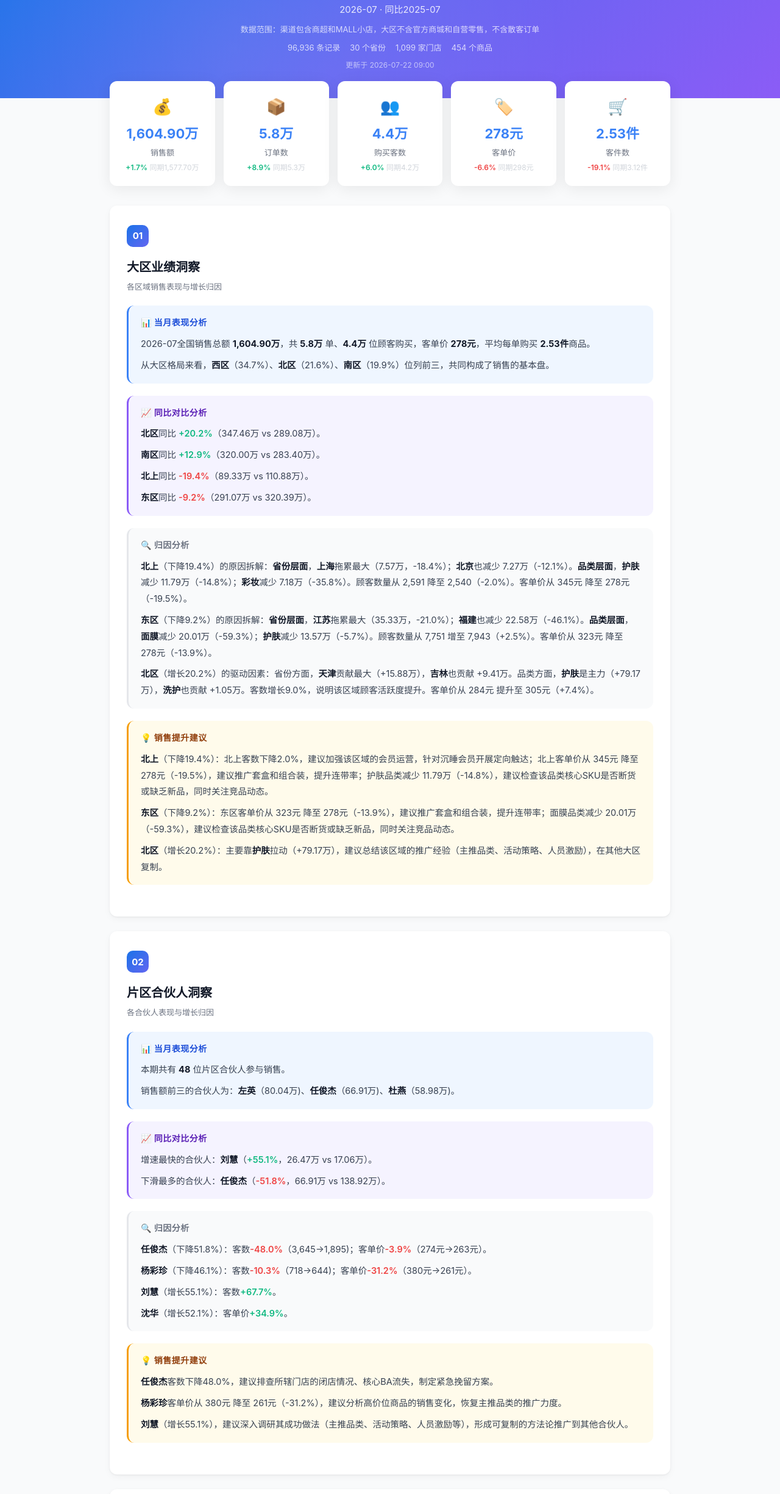
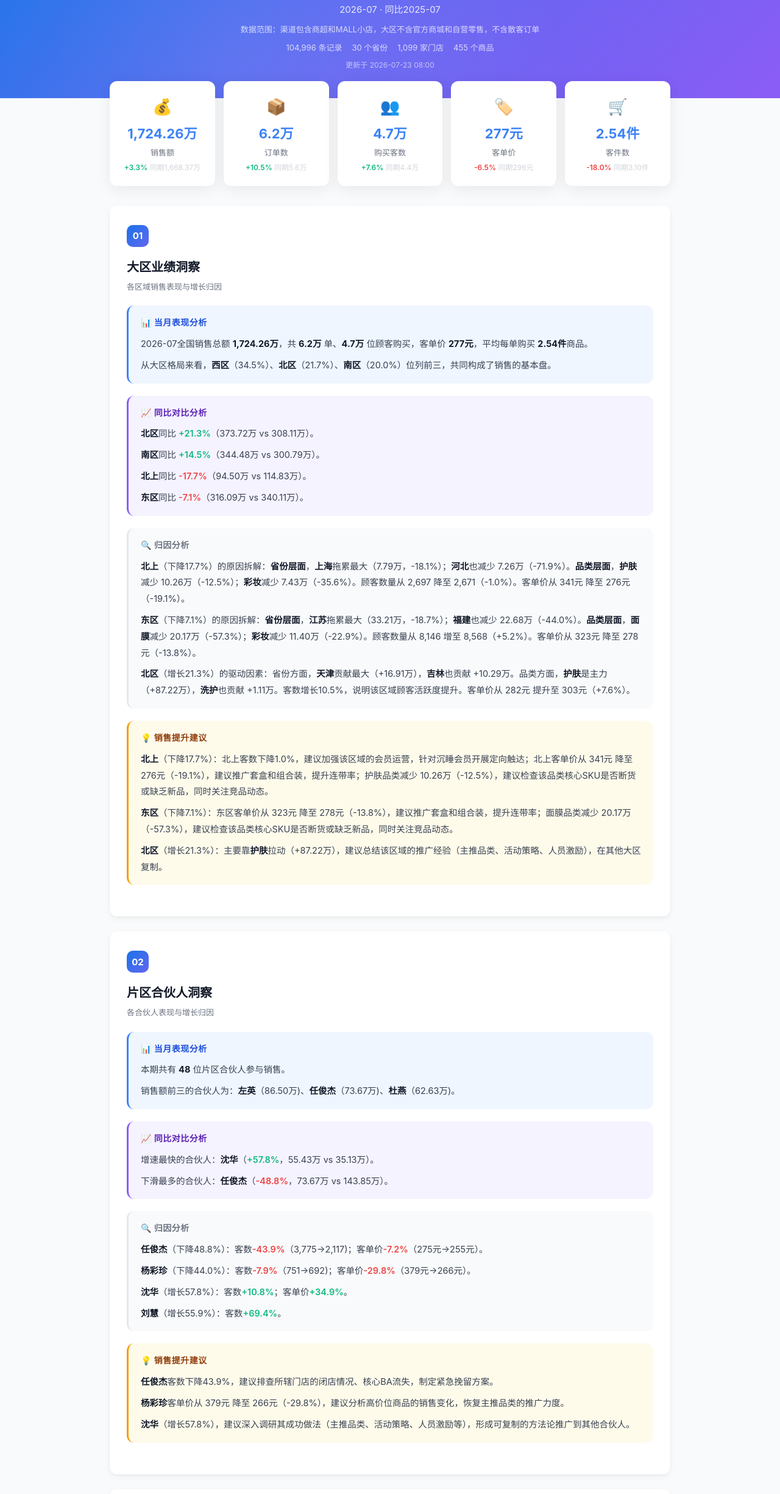
Before and after one commit to keanu666/report, a plain HTML site: page ai_sales_analysis.html in a window 1280 px wide. Shown: the part 110-2560 px from the top of the page at 61% size. Drawn offline with Linux system fonts and the light colour scheme.

Commit message:
每日报告更新 2026-07-23 08:00

```diff
--- a/ai_sales_analysis.html
+++ b/ai_sales_analysis.html
@@ -110,90 +110,90 @@ body { font-family: -apple-system, BlinkMacSystemFont, "Segoe UI", "PingFang SC"
         <p class="header-date">2026-07 · 同比2025-07</p>
         <p class="header-scope">数据范围：渠道包含商超和MALL小店，大区不含官方商城和自营零售，不含散客订单</p>
         <div class="header-meta">
-            <span>96,936 条记录</span>
+            <span>104,996 条记录</span>
             <span>30 个省份</span>
             <span>1,099 家门店</span>
-            <span>454 个商品</span>
+            <span>455 个商品</span>
         </div>
-        <p class="header-update">更新于 2026-07-22 09:00</p>
+        <p class="header-update">更新于 2026-07-23 08:00</p>
     </div>
 </div>
 <div class="container">
 <div class="kpi-row">
         <div class="kpi-card">
             <div class="kpi-icon">💰</div>
-            <div class="kpi-value">1,604.90万</div>
+            <div class="kpi-value">1,724.26万</div>
             <div class="kpi-label">销售额</div>
-            <div class="kpi-yoy"><span class="up">+1.7%</span> <span class="kpi-sub">同期1,577.70万</span></div>
+            <div class="kpi-yoy"><span class="up">+3.3%</span> <span class="kpi-sub">同期1,668.37万</span></div>
         </div>
         <div class="kpi-card">
             <div class="kpi-icon">📦</div>
-            <div class="kpi-value">5.8万</div>
+            <div class="kpi-value">6.2万</div>
             <div class="kpi-label">订单数</div>
-            <div class="kpi-yoy"><span class="up">+8.9%</span> <span class="kpi-sub">同期5.3万</span></div>
+            <div class="kpi-yoy"><span class="up">+10.5%</span> <span class="kpi-sub">同期5.6万</span></div>
         </div>
         <div class="kpi-card">
             <div class="kpi-icon">👥</div>
-            <div class="kpi-value">4.4万</div>
+            <div class="kpi-value">4.7万</div>
             <div class="kpi-label">购买客数</div>
-            <div class="kpi-yoy"><span class="up">+6.0%</span> <span class="kpi-sub">同期4.2万</span></div>
+            <div class="kpi-yoy"><span class="up">+7.6%</span> <span class="kpi-sub">同期4.4万</span></div>
         </div>
         <div class="kpi-card">
             <div class="kpi-icon">🏷️</div>
-            <div class="kpi-value">278元</div>
+            <div class="kpi-value">277元</div>
             <div class="kpi-label">客单价</div>
-            <div class="kpi-yoy"><span class="down">-6.6%</span> <span class="kpi-sub">同期298元</span></div>
+            <div class="kpi-yoy"><span class="down">-6.5%</span> <span class="kpi-sub">同期296元</span></div>
         </div>
         <div class="kpi-card">
             <div class="kpi-icon">🛒</div>
-            <div class="kpi-value">2.53件</div>
+            <div class="kpi-value">2.54件</div>
             <div class="kpi-label">客件数</div>
-            <div class="kpi-yoy"><span class="down">-19.1%</span> <span class="kpi-sub">同期3.12件</span></div>
+            <div class="kpi-yoy"><span class="down">-18.0%</span> <span class="kpi-sub">同期3.10件</span></div>
         </div></div>
 
 <section class="section">
     <div class="section-num">01</div>
     <h2>大区业绩洞察</h2>
     <p class="section-desc">各区域销售表现与增长归因</p>
-    <div class="narrative"><h3>📊 当月表现分析</h3><p>2026-07全国销售总额 <strong>1,604.90万</strong>，共 <strong>5.8万</strong> 单、<strong>4.4万</strong> 位顾客购买，客单价 <strong>278元</strong>，平均每单购买 <strong>2.53件</strong>商品。</p><p>从大区格局来看，<strong>西区</strong>（34.7%）、<strong>北区</strong>（21.6%）、<strong>南区</strong>（19.9%）位列前三，共同构成了销售的基本盘。</p></div>
-    <div class="narrative"><h3>📈 同比对比分析</h3><p><strong>北区</strong>同比 <strong><span class="up">+20.2%</span></strong>（347.46万 vs 289.08万）。</p><p><strong>南区</strong>同比 <strong><span class="up">+12.9%</span></strong>（320.00万 vs 283.40万）。</p><p><strong>北上</strong>同比 <strong><span class="down">-19.4%</span></strong>（89.33万 vs 110.88万）。</p><p><strong>东区</strong>同比 <strong><span class="down">-9.2%</span></strong>（291.07万 vs 320.39万）。</p></div>
-    <div class="narrative"><h3>🔍 归因分析</h3><p><strong>北上</strong>（下降19.4%）的原因拆解：<strong>省份层面</strong>，<strong>上海</strong>拖累最大（7.57万，-18.4%）；<strong>北京</strong>也减少 7.27万（-12.1%）。<strong>品类层面</strong>，<strong>护肤</strong>减少 11.79万（-14.8%）；<strong>彩妆</strong>减少 7.18万（-35.8%）。顾客数量从 2,591 降至 2,540（-2.0%）。客单价从 345元 降至 278元（-19.5%）。</p><p><strong>东区</strong>（下降9.2%）的原因拆解：<strong>省份层面</strong>，<strong>江苏</strong>拖累最大（35.33万，-21.0%）；<strong>福建</strong>也减少 22.58万（-46.1%）。<strong>品类层面</strong>，<strong>面膜</strong>减少 20.01万（-59.3%）；<strong>护肤</strong>减少 13.57万（-5.7%）。顾客数量从 7,751 增至 7,943（+2.5%）。客单价从 323元 降至 278元（-13.9%）。</p><p><strong>北区</strong>（增长20.2%）的驱动因素：省份方面，<strong>天津</strong>贡献最大（+15.88万），<strong>吉林</strong>也贡献 +9.41万。品类方面，<strong>护肤</strong>是主力（+79.17万），<strong>洗护</strong>也贡献 +1.05万。客数增长9.0%，说明该区域顾客活跃度提升。客单价从 284元 提升至 305元（+7.4%）。</p></div>
-    <div class="narrative"><h3>💡 销售提升建议</h3><p><strong>北上</strong>（下降19.4%）：北上客数下降2.0%，建议加强该区域的会员运营，针对沉睡会员开展定向触达；北上客单价从 345元 降至 278元（-19.5%），建议推广套盒和组合装，提升连带率；护肤品类减少 11.79万（-14.8%），建议检查该品类核心SKU是否断货或缺乏新品，同时关注竞品动态。</p><p><strong>东区</strong>（下降9.2%）：东区客单价从 323元 降至 278元（-13.9%），建议推广套盒和组合装，提升连带率；面膜品类减少 20.01万（-59.3%），建议检查该品类核心SKU是否断货或缺乏新品，同时关注竞品动态。</p><p><strong>北区</strong>（增长20.2%）：主要靠<strong>护肤</strong>拉动（+79.17万），建议总结该区域的推广经验（主推品类、活动策略、人员激励），在其他大区复制。</p></div>
+    <div class="narrative"><h3>📊 当月表现分析</h3><p>2026-07全国销售总额 <strong>1,724.26万</strong>，共 <strong>6.2万</strong> 单、<strong>4.7万</strong> 位顾客购买，客单价 <strong>277元</strong>，平均每单购买 <strong>2.54件</strong>商品。</p><p>从大区格局来看，<strong>西区</strong>（34.5%）、<strong>北区</strong>（21.7%）、<strong>南区</strong>（20.0%）位列前三，共同构成了销售的基本盘。</p></div>
+    <div class="narrative"><h3>📈 同比对比分析</h3><p><strong>北区</strong>同比 <strong><span class="up">+21.3%</span></strong>（373.72万 vs 308.11万）。</p><p><strong>南区</strong>同比 <strong><span class="up">+14.5%</span></strong>（344.48万 vs 300.79万）。</p><p><strong>北上</strong>同比 <strong><span class="down">-17.7%</span></strong>（94.50万 vs 114.83万）。</p><p><strong>东区</strong>同比 <strong><span class="down">-7.1%</span></strong>（316.09万 vs 340.11万）。</p></div>
+    <div class="narrative"><h3>🔍 归因分析</h3><p><strong>北上</strong>（下降17.7%）的原因拆解：<strong>省份层面</strong>，<strong>上海</strong>拖累最大（7.79万，-18.1%）；<strong>河北</strong>也减少 7.26万（-71.9%）。<strong>品类层面</strong>，<strong>护肤</strong>减少 10.26万（-12.5%）；<strong>彩妆</strong>减少 7.43万（-35.6%）。顾客数量从 2,697 降至 2,671（-1.0%）。客单价从 341元 降至 276元（-19.1%）。</p><p><strong>东区</strong>（下降7.1%）的原因拆解：<strong>省份层面</strong>，<strong>江苏</strong>拖累最大（33.21万，-18.7%）；<strong>福建</strong>也减少 22.68万（-44.0%）。<strong>品类层面</strong>，<strong>面膜</strong>减少 20.17万（-57.3%）；<strong>彩妆</strong>减少 11.40万（-22.9%）。顾客数量从 8,146 增至 8,568（+5.2%）。客单价从 323元 降至 278元（-13.8%）。</p><p><strong>北区</strong>（增长21.3%）的驱动因素：省份方面，<strong>天津</strong>贡献最大（+16.91万），<strong>吉林</strong>也贡献 +10.29万。品类方面，<strong>护肤</strong>是主力（+87.22万），<strong>洗护</strong>也贡献 +1.11万。客数增长10.5%，说明该区域顾客活跃度提升。客单价从 282元 提升至 303元（+7.6%）。</p></div>
+    <div class="narrative"><h3>💡 销售提升建议</h3><p><strong>北上</strong>（下降17.7%）：北上客数下降1.0%，建议加强该区域的会员运营，针对沉睡会员开展定向触达；北上客单价从 341元 降至 276元（-19.1%），建议推广套盒和组合装，提升连带率；护肤品类减少 10.26万（-12.5%），建议检查该品类核心SKU是否断货或缺乏新品，同时关注竞品动态。</p><p><strong>东区</strong>（下降7.1%）：东区客单价从 323元 降至 278元（-13.8%），建议推广套盒和组合装，提升连带率；面膜品类减少 20.17万（-57.3%），建议检查该品类核心SKU是否断货或缺乏新品，同时关注竞品动态。</p><p><strong>北区</strong>（增长21.3%）：主要靠<strong>护肤</strong>拉动（+87.22万），建议总结该区域的推广经验（主推品类、活动策略、人员激励），在其他大区复制。</p></div>
 </section>
 
 <section class="section">
     <div class="section-num">02</div>
     <h2>片区合伙人洞察</h2>
     <p class="section-desc">各合伙人表现与增长归因</p>
-    <div class="narrative"><h3>📊 当月表现分析</h3><p>本期共有 <strong>48</strong> 位片区合伙人参与销售。</p><p>销售额前三的合伙人为：<strong>左英</strong>（80.04万)、<strong>任俊杰</strong>（66.91万)、<strong>杜燕</strong>（58.98万)。</p></div>
-    <div class="narrative"><h3>📈 同比对比分析</h3><p>增速最快的合伙人：<strong>刘慧</strong>（<span class="up">+55.1%</span>，26.47万 vs 17.06万）。</p><p>下滑最多的合伙人：<strong>任俊杰</strong>（<span class="down">-51.8%</span>，66.91万 vs 138.92万）。</p></div>
-    <div class="narrative"><h3>🔍 归因分析</h3><p><strong>任俊杰</strong>（下降51.8%）：客数<span class="down">-48.0%</span>（3,645→1,895)；客单价<span class="down">-3.9%</span>（274元→263元）。</p><p><strong>杨彩珍</strong>（下降46.1%）：客数<span class="down">-10.3%</span>（718→644)；客单价<span class="down">-31.2%</span>（380元→261元）。</p><p><strong>刘慧</strong>（增长55.1%）：客数<span class="up">+67.7%</span>。</p><p><strong>沈华</strong>（增长52.1%）：客单价<span class="up">+34.9%</span>。</p></div>
-    <div class="narrative"><h3>💡 销售提升建议</h3><p><strong>任俊杰</strong>客数下降48.0%，建议排查所辖门店的闭店情况、核心BA流失，制定紧急挽留方案。</p><p><strong>杨彩珍</strong>客单价从 380元 降至 261元（-31.2%），建议分析高价位商品的销售变化，恢复主推品类的推广力度。</p><p><strong>刘慧</strong>（增长55.1%），建议深入调研其成功做法（主推品类、活动策略、人员激励等），形成可复制的方法论推广到其他合伙人。</p></div>
+    <div class="narrative"><h3>📊 当月表现分析</h3><p>本期共有 <strong>48</strong> 位片区合伙人参与销售。</p><p>销售额前三的合伙人为：<strong>左英</strong>（86.50万)、<strong>任俊杰</strong>（73.67万)、<strong>杜燕</strong>（62.63万)。</p></div>
+    <div class="narrative"><h3>📈 同比对比分析</h3><p>增速最快的合伙人：<strong>沈华</strong>（<span class="up">+57.8%</span>，55.43万 vs 35.13万）。</p><p>下滑最多的合伙人：<strong>任俊杰</strong>（<span class="down">-48.8%</span>，73.67万 vs 143.85万）。</p></div>
+    <div class="narrative"><h3>🔍 归因分析</h3><p><strong>任俊杰</strong>（下降48.8%）：客数<span class="down">-43.9%</span>（3,775→2,117)；客单价<span class="down">-7.2%</span>（275元→255元）。</p><p><strong>杨彩珍</strong>（下降44.0%）：客数<span class="down">-7.9%</span>（751→692)；客单价<span class="down">-29.8%</span>（379元→266元）。</p><p><strong>沈华</strong>（增长57.8%）：客数<span class="up">+10.8%</span>；客单价<span class="up">+34.9%</span>。</p><p><strong>刘慧</strong>（增长55.9%）：客数<span class="up">+69.4%</span>。</p></div>
+    <div class="narrative"><h3>💡 销售提升建议</h3><p><strong>任俊杰</strong>客数下降43.9%，建议排查所辖门店的闭店情况、核心BA流失，制定紧急挽留方案。</p><p><strong>杨彩珍</strong>客单价从 379元 降至 266元（-29.8%），建议分析高价位商品的销售变化，恢复主推品类的推广力度。</p><p><strong>沈华</strong>（增长57.8%），建议深入调研其成功做法（主推品类、活动策略、人员激励等），形成可复制的方法论推广到其他合伙人。</p></div>
 </section>
 
 <section class="section">
     <div class="section-num">03</div>
     <h2>会员类型洞察</h2>
     <p class="section-desc">新老客结构与复购质量分析</p>
-    <div class="narrative"><h3>📊 当月表现分析</h3><p>本月销售中，<strong>老客</strong>贡献了 <strong>88.5%</strong>（1,420.73万），<strong>新客</strong>贡献了 <strong>11.5%</strong>（184.17万）。</p><p>老客客单价 <strong>319元</strong>，新客客单价 <strong>139元</strong>，老客客单价是新客的 2.3 倍。</p><p>老客客件数 <strong>2.80件</strong>，新客客件数 <strong>1.60件</strong>。</p></div>
-    <div class="narrative"><h3>📈 同比对比分析</h3><p>老客同比 <strong><span class="up">+4.9%</span></strong>（1,420.73万 vs 1,354.96万）。</p><p>新客同比 <strong><span class="down">-17.3%</span></strong>（184.17万 vs 222.74万）。</p></div>
-    <div class="narrative"><h3>🔍 归因分析</h3><p>新客同比 <strong><span class="down">-17.3%</span></strong>，深层原因：新客招募数量从 1.2万 降至 1.2万（-2.2%），招新力度不足是核心原因。品类方面，新客购买减少最多的品类为：<strong>护肤</strong>（减少19.57万）、<strong>面膜</strong>（减少14.40万）。去年新客主要购买：护肤（165.16万）、彩妆（30.45万）、面膜（25.16万）；今年变为：护肤（145.59万）、彩妆（21.29万）、面膜（10.76万）。</p><p>老客同比 <strong><span class="up">+4.9%</span></strong>：客数<span class="up">+7.5%</span>；客单价<span class="down">-8.1%</span>。</p></div>
-    <div class="narrative"><h3>💡 销售提升建议</h3><p>新客同比下降17.3%（客数从 1.2万 降至 1.2万） 护肤品类减少 19.57万（-11.8%），建议针对新客推出该品类的体验装或首购优惠；面膜品类减少 14.40万（-57.2%），建议针对新客推出该品类的体验装或首购优惠 建议加大新客首单礼、体验装派发的投入力度。</p><p>老客复购活跃（客数从 3.1万 增至 3.3万），建议加强老客专属运营（会员等级权益、生日礼、积分兑换），进一步放大老客价值。</p></div>
+    <div class="narrative"><h3>📊 当月表现分析</h3><p>本月销售中，<strong>老客</strong>贡献了 <strong>88.5%</strong>（1,525.72万），<strong>新客</strong>贡献了 <strong>11.5%</strong>（198.54万）。</p><p>老客客单价 <strong>317元</strong>，新客客单价 <strong>140元</strong>，老客客单价是新客的 2.3 倍。</p><p>老客客件数 <strong>2.81件</strong>，新客客件数 <strong>1.60件</strong>。</p></div>
+    <div class="narrative"><h3>📈 同比对比分析</h3><p>老客同比 <strong><span class="up">+6.8%</span></strong>（1,525.72万 vs 1,428.91万）。</p><p>新客同比 <strong><span class="down">-17.1%</span></strong>（198.54万 vs 239.46万）。</p></div>
+    <div class="narrative"><h3>🔍 归因分析</h3><p>新客同比 <strong><span class="down">-17.1%</span></strong>，深层原因：新客招募数量从 1.3万 降至 1.3万（-1.4%），招新力度不足是核心原因。品类方面，新客购买减少最多的品类为：<strong>护肤</strong>（减少20.45万）、<strong>面膜</strong>（减少14.37万）。去年新客主要购买：护肤（177.88万）、彩妆（33.59万）、面膜（25.95万）；今年变为：护肤（157.43万）、彩妆（22.76万）、面膜（11.58万）。</p><p>老客同比 <strong><span class="up">+6.8%</span></strong>：客数<span class="up">+9.5%</span>；客单价<span class="down">-8.1%</span>。</p></div>
+    <div class="narrative"><h3>💡 销售提升建议</h3><p>新客同比下降17.1%（客数从 1.3万 降至 1.3万） 护肤品类减少 20.45万（-11.5%），建议针对新客推出该品类的体验装或首购优惠；面膜品类减少 14.37万（-55.4%），建议针对新客推出该品类的体验装或首购优惠 建议加大新客首单礼、体验装派发的投入力度。</p><p>老客复购活跃（客数从 3.3万 增至 3.6万），建议加强老客专属运营（会员等级权益、生日礼、积分兑换），进一步放大老客价值。</p></div>
 </section>
 
 <section class="section">
     <div class="section-num">04</div>
     <h2>商品洞察</h2>
     <p class="section-desc">品类表现、系列趋势与爆款分析</p>
-    <div class="narrative"><h3>📊 当月表现分析</h3><p>从品类结构来看，<strong>护肤</strong>（80.6%）、<strong>彩妆</strong>（11.7%）、<strong>面膜</strong>（5.1%）构成主力品类。</p><p>系列层面，<strong>铂金胶原系列</strong>（308.17万)、<strong>金钻微雕系列</strong>（246.60万)、<strong>雪肌追光系列</strong>（185.90万)位列前三。</p><p>单品爆款方面，<strong>雪肌追光四件套(洁水乳精)</strong>（76.20万)、<strong>三重胶原全脸淡纹次抛精华液1.2mL×30支</strong>（73.42万)、<strong>铂金胶原修护三件套(水霜精)</strong>（44.39万)销售额最高。</p></div>
-    <div class="narrative"><h3>📈 同比对比分析</h3><p><strong>护肤</strong>表现最好，同比 <strong><span class="up">+12.7%</span></strong>（1,293.78万 vs 1,148.43万）。</p><p><strong>面膜</strong>下滑最严重，同比 <strong><span class="down">-53.1%</span></strong>（82.41万 vs 175.89万）。</p><p>系列层面，<strong>小紫瓶系列</strong>表现突出（<span class="up">+132.7%</span>）。</p><p><strong>安瓶两步曲系列</strong>下滑明显（<span class="down">-68.7%</span>）。</p></div>
-    <div class="narrative"><h3>🔍 归因分析</h3><p><strong>面膜</strong>（下降53.1%）的驱动因素：顾客从 1.7万 降至 6,819（-60.8%）；客单价从 93元 提升至 112元（+20.5%）；客件数<span class="down">-26.6%</span>。</p><p><strong>彩妆</strong>（下降20.4%）的驱动因素：顾客从 1.3万 降至 1.2万（-4.4%）；客单价从 169元 降至 140元（-17.4%）；客件数<span class="down">-1.6%</span>。</p><p><strong>护肤</strong>（增长12.7%）的驱动因素：顾客<span class="up">+17.3%</span>。</p><p>单品层面，<strong>茶萃柔润小绿管护手霜50g</strong>增长最猛（<span class="up">+1257.8%</span>），金额从 1.10万 增至 14.94万。</p><p><strong>粉钻玫瑰紧致细嫩臻选四件套(洁水乳精）</strong>下滑幅度大（<span class="down">-63.9%</span>），金额从 50.37万 降至 18.18万。</p></div>
-    <div class="narrative"><h3>💡 销售提升建议</h3><p><strong>面膜</strong>顾客流失60.8%，建议排查核心SKU是否断货或缺乏新品，同时针对该品类顾客开展定向促销。</p><p><strong>粉钻玫瑰紧致细嫩臻选四件套(洁水乳精）</strong>（下降63.9%）（金额从 50.37万 降至 18.18万），建议检查：①是否断货或库存不足；②是否有竞品替代；③是否需要调整定价或清仓处理。</p><p><strong>茶萃柔润小绿管护手霜50g</strong>（增长1257.8%），建议确保库存充足、优化陈列位置，同时围绕该单品打造连带销售组合。</p></div>
+    <div class="narrative"><h3>📊 当月表现分析</h3><p>从品类结构来看，<strong>护肤</strong>（80.7%）、<strong>彩妆</strong>（11.8%）、<strong>面膜</strong>（5.1%）构成主力品类。</p><p>系列层面，<strong>铂金胶原系列</strong>（335.18万)、<strong>金钻微雕系列</strong>（266.55万)、<strong>雪肌追光系列</strong>（198.63万)位列前三。</p><p>单品爆款方面，<strong>三重胶原全脸淡纹次抛精华液1.2mL×30支</strong>（82.76万)、<strong>雪肌追光四件套(洁水乳精)</strong>（80.45万)、<strong>铂金胶原修护三件套(水霜精)</strong>（46.73万)销售额最高。</p></div>
+    <div class="narrative"><h3>📈 同比对比分析</h3><p><strong>护肤</strong>表现最好，同比 <strong><span class="up">+14.4%</span></strong>（1,391.75万 vs 1,217.03万）。</p><p><strong>面膜</strong>下滑最严重，同比 <strong><span class="down">-51.9%</span></strong>（87.77万 vs 182.39万）。</p><p>系列层面，<strong>小紫瓶系列</strong>表现突出（<span class="up">+130.8%</span>）。</p><p><strong>安瓶两步曲系列</strong>下滑明显（<span class="down">-68.4%</span>）。</p></div>
+    <div class="narrative"><h3>🔍 归因分析</h3><p><strong>面膜</strong>（下降51.9%）的驱动因素：顾客从 1.8万 降至 7,349（-59.6%）；客单价从 92元 提升至 110元（+19.6%）；客件数<span class="down">-27.7%</span>。</p><p><strong>彩妆</strong>（下降19.3%）的驱动因素：顾客从 1.3万 降至 1.3万（-3.2%）；客单价从 167元 降至 139元（-17.2%）；客件数<span class="down">-1.5%</span>。</p><p><strong>护肤</strong>（增长14.4%）的驱动因素：顾客<span class="up">+19.1%</span>。</p><p>单品层面，<strong>茶萃柔润小绿管护手霜50g</strong>增长最猛（<span class="up">+1234.0%</span>），金额从 1.13万 增至 15.04万。</p><p><strong>粉钻玫瑰紧致细嫩臻选四件套(洁水乳精）</strong>下滑幅度大（<span class="down">-63.7%</span>），金额从 52.20万 降至 18.96万。</p></div>
+    <div class="narrative"><h3>💡 销售提升建议</h3><p><strong>面膜</strong>顾客流失59.6%，建议排查核心SKU是否断货或缺乏新品，同时针对该品类顾客开展定向促销。</p><p><strong>粉钻玫瑰紧致细嫩臻选四件套(洁水乳精）</strong>（下降63.7%）（金额从 52.20万 降至 18.96万），建议检查：①是否断货或库存不足；②是否有竞品替代；③是否需要调整定价或清仓处理。</p><p><strong>茶萃柔润小绿管护手霜50g</strong>（增长1234.0%），建议确保库存充足、优化陈列位置，同时围绕该单品打造连带销售组合。</p></div>
 </section>
 </div>
 <div class="footer">
     <p>📝 基于 2026-07 自然堂零售销售明细数据 | 同比对比2025-07</p>
-    <p>最后更新: 2026-07-22 09:00</p>
+    <p>最后更新: 2026-07-23 08:00</p>
 </div>
 </body>
 </html>
```
